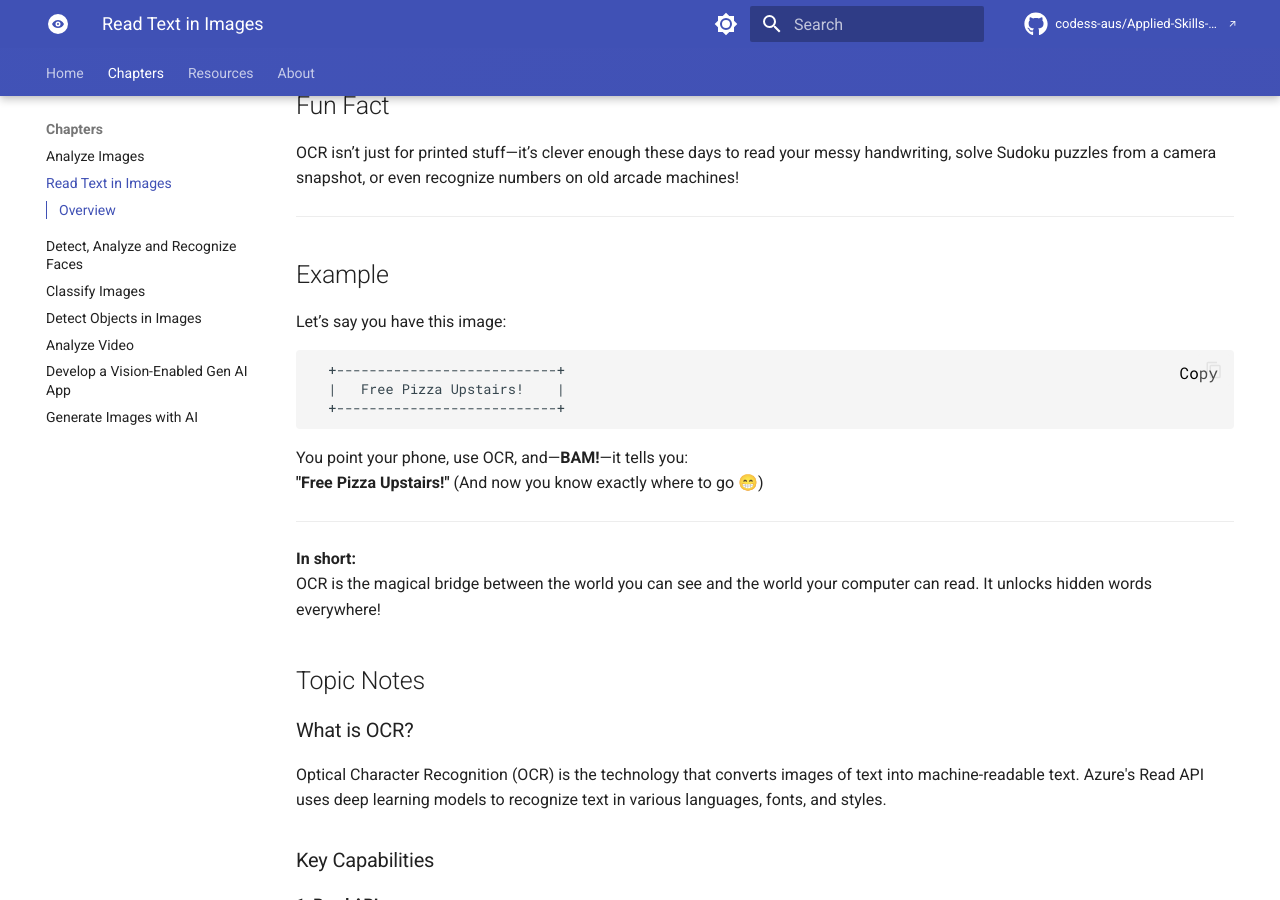
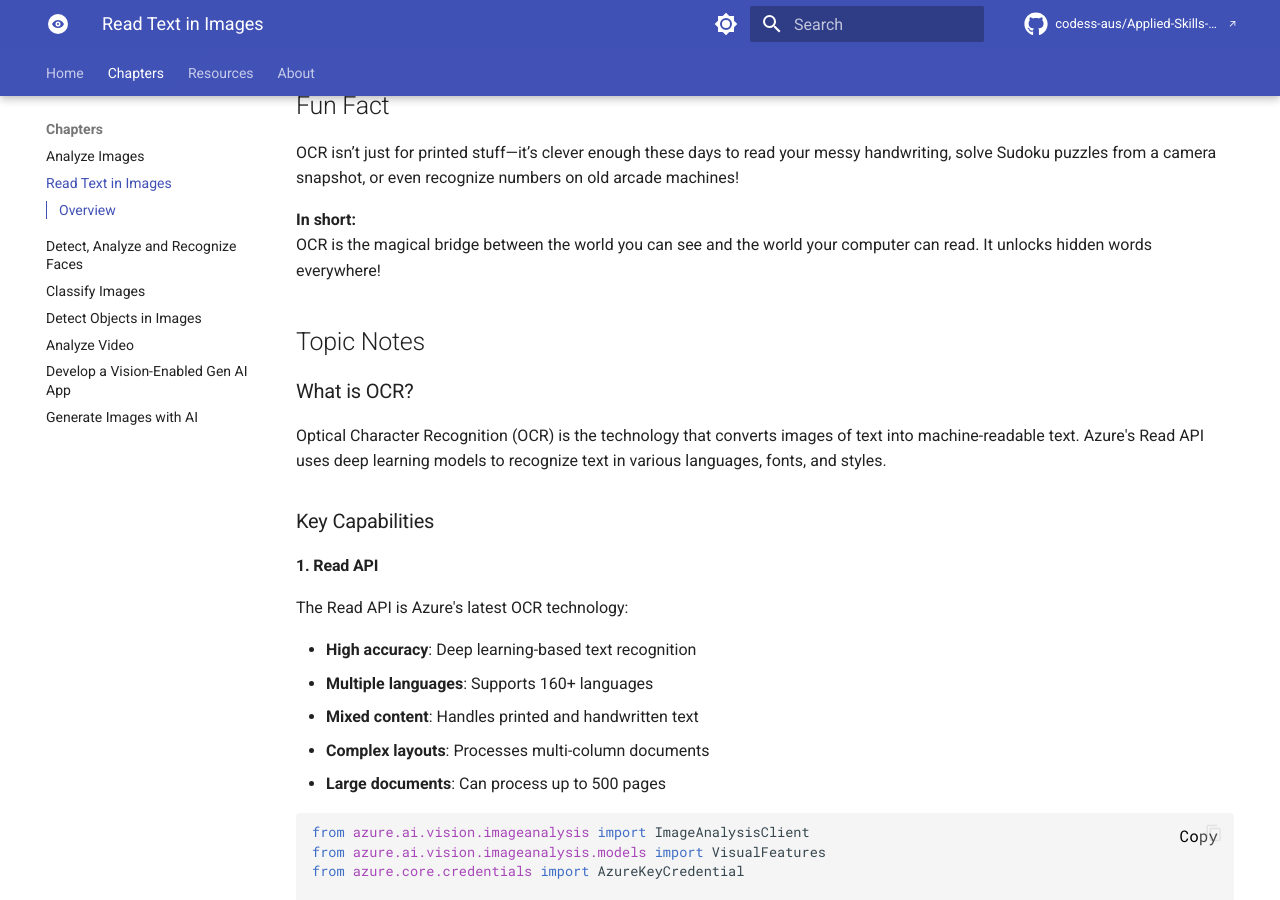
Before and after one commit to codess-aus/Applied-Skills-Computer-Vision, an MkDocs documentation site: the page built from docs/chapters/read-text-in-images.md, in a window 1280 px wide and 900 px high, scrolled down 1164 px. Built offline with MkDocs 1.6.1 and Material for MkDocs 9.7.7, drawn with Linux system fonts in a browser that asks for light colours; comment, search, counter and statistics services are not loaded.

Commit message:
Remove example section from OCR overview for conciseness

````diff
--- a/docs/chapters/read-text-in-images.md
+++ b/docs/chapters/read-text-in-images.md
@@ -30,22 +30,6 @@ You can think of OCR like giving your computer superhero vision:
 ## Fun Fact
 
 OCR isn’t just for printed stuff—it’s clever enough these days to read your messy handwriting, solve Sudoku puzzles from a camera snapshot, or even recognize numbers on old arcade machines!
-
----
-
-## Example
-
-Let’s say you have this image:
-
-```
-  +---------------------------+
-  |   Free Pizza Upstairs!    |
-  +---------------------------+
-```
-You point your phone, use OCR, and—**BAM!**—it tells you:
-**"Free Pizza Upstairs!"** (And now you know exactly where to go 😁)
-
----
 
 **In short:**
 OCR is the magical bridge between the world you can see and the world your computer can read. It unlocks hidden words everywhere!
````
